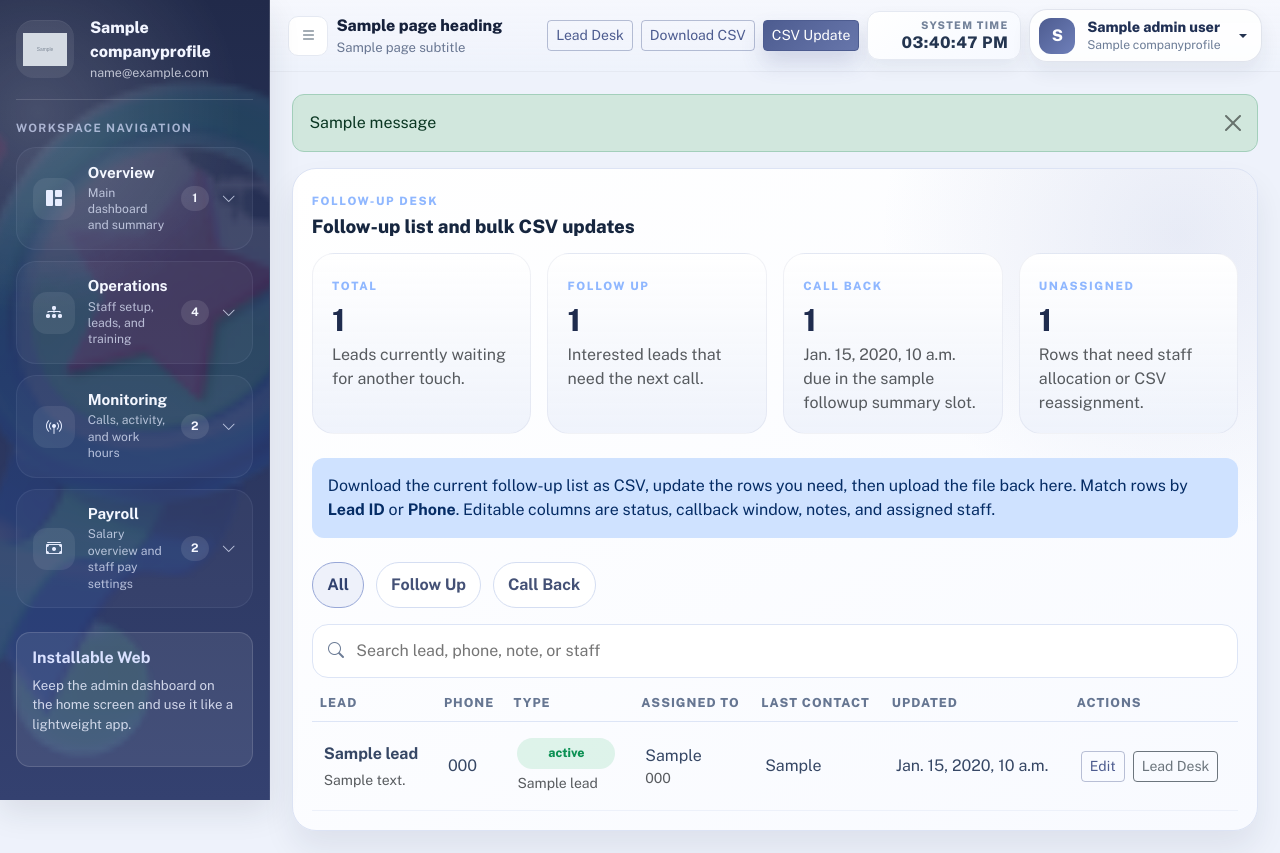
After one commit to blesson7777/HEAVENECTION, a Django app: template templates/admin_followups.html in a window 1280 px wide. The commit adds this page. Run offline with Django 5.2, Linux system fonts and the light colour scheme; tables that the repository leaves empty hold one stand-in row (values such as "Sample post"); the template is opened without the code that fills it: values that come from a table or form of the project are taken from there, most other values are stand-ins (such as "Sample title", 1, 10 or a date in 2020); grey boxes marked "Sample" are stand-in pictures; one stand-in notice (Sample message) is shown; some libraries are stand-ins or nearby versions.

Commit message:
Add follow-up queue page with CSV updates

```diff
--- a/backend/config/urls.py
+++ b/backend/config/urls.py
@@ -14,6 +14,7 @@ urlpatterns = [
     path("staff/", views.staff_page, name="staff-page"),
     path("staff/<uuid:staff_id>/", views.staff_profile_page, name="staff-profile-page"),
     path("leads/", views.leads_page, name="leads-page"),
+    path("followups/", views.followups_page, name="followups-page"),
     path("learning/", views.learning_page, name="learning-page"),
     path("salary/", views.salary_page, name="salary-page"),
     path("salary-control/", views.salary_control_page, name="salary-control-page"),
--- a/static/js/heavenection-calltrack.js
+++ b/static/js/heavenection-calltrack.js
@@ -192,6 +192,7 @@
     function bindSearchAndFilters() {
         const setups = [
             { inputId: "leadSearchInput", tableBodyId: "leadTableBody" },
+            { inputId: "followupSearchInput", tableBodyId: "followupTableBody" },
             { inputId: "callSearchInput", tableBodyId: "callTableBody" },
             { inputId: "staffSearchInput", tableBodyId: "staffTableBody" },
             { inputId: "learningSearchInput", tableBodyId: "learningTableBody" },
--- a/templates/admin_base.html
+++ b/templates/admin_base.html
@@ -18,9 +18,9 @@
     <link href="https://fonts.googleapis.com/css2?family=Public+Sans:wght@400;500;600;700;800&display=swap" rel="stylesheet">
     <link href="https://cdn.jsdelivr.net/npm/bootstrap@5.3.3/dist/css/bootstrap.min.css" rel="stylesheet">
     <link href="https://cdn.jsdelivr.net/npm/bootstrap-icons@1.11.3/font/bootstrap-icons.min.css" rel="stylesheet">
-    <link rel="stylesheet" href="{% static 'css/style.css' %}?v=20260327d">
-    <link rel="stylesheet" href="{% static 'css/dashboard.css' %}?v=20260327d">
-    <link rel="stylesheet" href="{% static 'css/heavenection-calltrack.css' %}?v=20260327d">
+    <link rel="stylesheet" href="{% static 'css/style.css' %}?v=20260327e">
+    <link rel="stylesheet" href="{% static 'css/dashboard.css' %}?v=20260327e">
+    <link rel="stylesheet" href="{% static 'css/heavenection-calltrack.css' %}?v=20260327e">
 </head>
 <body class="mf-theme-admin hc-admin-web">
 <div class="hc-network-overlay" id="heavenectionNetworkOverlay" hidden>
@@ -87,13 +87,13 @@
                 </div>
             </div>
 
-            <div class="hc-sidebar-section{% if active_page == 'staff' or active_page == 'leads' or active_page == 'learning' %} is-expanded{% endif %}">
+            <div class="hc-sidebar-section{% if active_page == 'staff' or active_page == 'leads' or active_page == 'followups' or active_page == 'learning' %} is-expanded{% endif %}">
                 <button
                     type="button"
                     class="hc-sidebar-toggle"
                     data-bs-toggle="collapse"
                     data-bs-target="#hcSidebarOperations"
-                    aria-expanded="{% if active_page == 'staff' or active_page == 'leads' or active_page == 'learning' %}true{% else %}false{% endif %}"
+                    aria-expanded="{% if active_page == 'staff' or active_page == 'leads' or active_page == 'followups' or active_page == 'learning' %}true{% else %}false{% endif %}"
                     aria-controls="hcSidebarOperations"
                 >
                     <span class="hc-sidebar-toggle-icon"><i class="bi bi-diagram-3-fill"></i></span>
@@ -101,10 +101,10 @@
                         <strong>Operations</strong>
                         <small>Staff setup, leads, and training</small>
                     </span>
-                    <span class="hc-sidebar-toggle-badge">3</span>
+                    <span class="hc-sidebar-toggle-badge">4</span>
                     <span class="hc-sidebar-toggle-caret"><i class="bi bi-chevron-down"></i></span>
                 </button>
-                <div class="collapse{% if active_page == 'staff' or active_page == 'leads' or active_page == 'learning' %} show{% endif %}" id="hcSidebarOperations" data-bs-parent="#hcSidebarNav">
+                <div class="collapse{% if active_page == 'staff' or active_page == 'leads' or active_page == 'followups' or active_page == 'learning' %} show{% endif %}" id="hcSidebarOperations" data-bs-parent="#hcSidebarNav">
                     <div class="hc-sidebar-links">
                         <a href="{% url 'staff-page' %}" class="hc-sidebar-link{% if active_page == 'staff' %} active{% endif %}">
                             <i class="bi bi-people-fill"></i>
@@ -113,6 +113,10 @@
                         <a href="{% url 'leads-page' %}" class="hc-sidebar-link{% if active_page == 'leads' %} active{% endif %}">
                             <i class="bi bi-person-lines-fill"></i>
                             <span>Lead Management</span>
+                        </a>
+                        <a href="{% url 'followups-page' %}" class="hc-sidebar-link{% if active_page == 'followups' %} active{% endif %}">
+                            <i class="bi bi-list-check"></i>
+                            <span>Follow-Up Queue</span>
                         </a>
                         <a href="{% url 'learning-page' %}" class="hc-sidebar-link{% if active_page == 'learning' %} active{% endif %}">
                             <i class="bi bi-journal-play"></i>
@@ -247,7 +251,7 @@
                 {% if messages %}
                 <div class="hc-page-flash-stack">
                     {% for message in messages %}
-                    <div class="alert alert-{% if message.tags == 'error' %}danger{% elif message.tags == 'success' %}success{% else %}primary{% endif %} alert-dismissible fade show" role="alert">
+                    <div class="alert alert-{% if message.tags == 'error' %}danger{% elif message.tags == 'success' %}success{% elif message.tags == 'warning' %}warning{% else %}primary{% endif %} alert-dismissible fade show" role="alert">
                         {{ message }}
                         <button type="button" class="btn-close" data-bs-dismiss="alert" aria-label="Close"></button>
                     </div>
@@ -277,10 +281,10 @@ window.heavenectionAdmin = {
 </script>
 <script src="https://cdn.jsdelivr.net/npm/bootstrap@5.3.3/dist/js/bootstrap.bundle.min.js"></script>
 <script src="https://cdn.jsdelivr.net/npm/chart.js"></script>
-<script src="{% static 'js/heavenection-network.js' %}?v=20260327d"></script>
-<script src="{% static 'js/dashboard-ux.js' %}?v=20260327d"></script>
-<script src="{% static 'js/heavenection-calltrack.js' %}?v=20260327d"></script>
-<script src="{% static 'js/heavenection-pwa.js' %}?v=20260327d"></script>
+<script src="{% static 'js/heavenection-network.js' %}?v=20260327e"></script>
+<script src="{% static 'js/dashboard-ux.js' %}?v=20260327e"></script>
+<script src="{% static 'js/heavenection-calltrack.js' %}?v=20260327e"></script>
+<script src="{% static 'js/heavenection-pwa.js' %}?v=20260327e"></script>
 {% block extra_scripts %}{% endblock %}
 </body>
 </html>
--- /dev/null
+++ b/templates/admin_followups.html
@@ -0,0 +1,227 @@
+{% extends "admin_base.html" %}
+
+{% block page_actions %}
+<a href="{% url 'leads-page' %}" class="btn btn-outline-primary btn-sm">Lead Desk</a>
+<a href="{% url 'followups-page' %}?download=csv" class="btn btn-outline-primary btn-sm">Download CSV</a>
+<button type="button" class="btn btn-primary btn-sm" data-bs-toggle="modal" data-bs-target="#followupUpdateModal">CSV Update</button>
+{% endblock %}
+
+{% block admin_content %}
+<section class="hc-surface-card animate-on-scroll">
+    <div class="mf-db2-panel-head mb-3">
+        <div>
+            <span class="mf-db2-kicker">Follow-Up Desk</span>
+            <h5>Follow-up list and bulk CSV updates</h5>
+        </div>
+    </div>
+
+    <div class="row g-3 mb-4">
+        <div class="col-xl-3 col-md-6">
+            <div class="hc-summary-card h-100">
+                <span class="mf-db2-kicker">Total</span>
+                <h3 class="mb-1">{{ followup_summary.total_followups }}</h3>
+                <p class="mb-0 text-muted">Leads currently waiting for another touch.</p>
+            </div>
+        </div>
+        <div class="col-xl-3 col-md-6">
+            <div class="hc-summary-card h-100">
+                <span class="mf-db2-kicker">Follow Up</span>
+                <h3 class="mb-1">{{ followup_summary.follow_up_count }}</h3>
+                <p class="mb-0 text-muted">Interested leads that need the next call.</p>
+            </div>
+        </div>
+        <div class="col-xl-3 col-md-6">
+            <div class="hc-summary-card h-100">
+                <span class="mf-db2-kicker">Call Back</span>
+                <h3 class="mb-1">{{ followup_summary.callback_count }}</h3>
+                <p class="mb-0 text-muted">{{ followup_summary.due_now_count }} due in the {{ followup_summary.current_slot_label|lower }} slot.</p>
+            </div>
+        </div>
+        <div class="col-xl-3 col-md-6">
+            <div class="hc-summary-card h-100">
+                <span class="mf-db2-kicker">Unassigned</span>
+                <h3 class="mb-1">{{ followup_summary.unassigned_count }}</h3>
+                <p class="mb-0 text-muted">Rows that need staff allocation or CSV reassignment.</p>
+            </div>
+        </div>
+    </div>
+
+    <div class="alert alert-primary border-0 mb-4" role="alert">
+        Download the current follow-up list as CSV, update the rows you need, then upload the file back here. Match rows by <strong>Lead ID</strong> or <strong>Phone</strong>. Editable columns are status, callback window, notes, and assigned staff.
+    </div>
+
+    <div class="hc-filter-row">
+        <button type="button" class="hc-filter-chip is-active" data-filter-status="all">All</button>
+        <button type="button" class="hc-filter-chip" data-filter-status="interested">Follow Up</button>
+        <button type="button" class="hc-filter-chip" data-filter-status="call_back">Call Back</button>
+    </div>
+
+    <div class="hc-search-box">
+        <i class="bi bi-search"></i>
+        <input type="search" id="followupSearchInput" placeholder="Search lead, phone, note, or staff">
+    </div>
+
+    <div class="table-responsive">
+        <table class="table hc-table align-middle mb-0">
+            <thead>
+                <tr>
+                    <th>Lead</th>
+                    <th>Phone</th>
+                    <th>Type</th>
+                    <th>Assigned To</th>
+                    <th>Last Contact</th>
+                    <th>Updated</th>
+                    <th>Actions</th>
+                </tr>
+            </thead>
+            <tbody id="followupTableBody">
+                {% for lead in followup_rows %}
+                <tr data-status="{{ lead.status }}">
+                    <td>
+                        <strong>{{ lead.name }}</strong>
+                        <div class="text-muted small">{{ lead.notes|default:"No notes" }}</div>
+                    </td>
+                    <td>{{ lead.phone }}</td>
+                    <td>
+                        <span class="hc-status hc-status-{% if lead.status == 'call_back' %}warning{% else %}success{% endif %}">{{ lead.status_label }}</span>
+                        {% if lead.callback_window_label %}
+                        <div class="small text-muted mt-1">
+                            {{ lead.callback_window_label }}
+                            {% if lead.is_due_now %}<span class="badge text-bg-warning ms-1">Due Now</span>{% endif %}
+                        </div>
+                        {% endif %}
+                    </td>
+                    <td>
+                        {{ lead.assigned_to }}
+                        {% if lead.assigned_to_phone %}
+                        <div class="small text-muted">{{ lead.assigned_to_phone }}</div>
+                        {% endif %}
+                    </td>
+                    <td>{{ lead.last_contacted }}</td>
+                    <td>{{ lead.updated_at }}</td>
+                    <td>
+                        <div class="d-flex gap-2 flex-wrap">
+                            <button
+                                type="button"
+                                class="btn btn-outline-primary btn-sm js-edit-lead"
+                                data-lead-id="{{ lead.id }}"
+                                data-name="{{ lead.name }}"
+                                data-phone="{{ lead.phone }}"
+                                data-status="{{ lead.status }}"
+                                data-callback-window="{{ lead.callback_window }}"
+                                data-assigned-to-id="{{ lead.assigned_to_id }}"
+                                data-notes="{{ lead.notes }}"
+                            >Edit</button>
+                            <a href="{% url 'leads-page' %}" class="btn btn-outline-secondary btn-sm">Lead Desk</a>
+                        </div>
+                    </td>
+                </tr>
+                {% empty %}
+                <tr><td colspan="7" class="text-center py-4">No follow-up leads are waiting right now.</td></tr>
+                {% endfor %}
+            </tbody>
+        </table>
+    </div>
+</section>
+
+<div class="modal fade" id="followupUpdateModal" tabindex="-1" aria-hidden="true">
+    <div class="modal-dialog modal-dialog-centered">
+        <div class="modal-content hc-modal-card">
+            <div class="modal-header border-0 pb-0">
+                <div>
+                    <span class="mf-db2-kicker">Follow-Up CSV</span>
+                    <h5 class="modal-title mt-1">Upload Follow-Up Updates</h5>
+                </div>
+                <button type="button" class="btn-close" data-bs-dismiss="modal" aria-label="Close"></button>
+            </div>
+            <div class="modal-body pt-3">
+                <form method="post" action="{% url 'followups-page' %}" enctype="multipart/form-data">
+                    {% csrf_token %}
+                    <input type="hidden" name="followup_action" value="csv_update">
+                    <div class="mb-3">
+                        <label class="form-label fw-semibold" for="followupUpdateFile">CSV or Excel file</label>
+                        <input type="file" class="form-control" id="followupUpdateFile" name="file" accept=".csv,.xlsx,.xlsm" required>
+                        <div class="form-text">
+                            Use the downloaded file format. Keep the Lead ID or Phone column so the system can match each row.
+                        </div>
+                    </div>
+                    <div class="alert alert-light border mb-0">
+                        Supported update columns: <strong>Status</strong>, <strong>Callback Window</strong>, <strong>Notes</strong>, <strong>Assigned Staff</strong>, and <strong>Assigned Staff Phone</strong>.
+                    </div>
+                    <div class="d-flex justify-content-end gap-2 mt-4">
+                        <button type="button" class="btn btn-outline-primary" data-bs-dismiss="modal">Cancel</button>
+                        <button type="submit" class="btn btn-primary">Update Follow-Ups</button>
+                    </div>
+                </form>
+            </div>
+        </div>
+    </div>
+</div>
+
+<div class="modal fade" id="leadModal" tabindex="-1" aria-hidden="true">
+    <div class="modal-dialog modal-dialog-centered">
+        <div class="modal-content hc-modal-card">
+            <div class="modal-header border-0 pb-0">
+                <div>
+                    <span class="mf-db2-kicker">Lead Setup</span>
+                    <h5 class="modal-title mt-1" id="leadModalTitle">Edit Lead</h5>
+                </div>
+                <button type="button" class="btn-close" data-bs-dismiss="modal" aria-label="Close"></button>
+            </div>
+            <div class="modal-body pt-3">
+                <form id="leadForm">
+                    <input type="hidden" id="leadFormId">
+                    <div class="row g-3">
+                        <div class="col-12">
+                            <label class="form-label fw-semibold" for="leadName">Lead Name</label>
+                            <input type="text" class="form-control" id="leadName" required>
+                        </div>
+                        <div class="col-12">
+                            <label class="form-label fw-semibold" for="leadPhone">Phone Number</label>
+                            <input type="text" class="form-control" id="leadPhone" required>
+                        </div>
+                        <div class="col-md-6">
+                            <label class="form-label fw-semibold" for="leadStatus">Status</label>
+                            <select class="form-select" id="leadStatus">
+                                <option value="new">New</option>
+                                <option value="interested">Follow Up</option>
+                                <option value="not_interested">Rejected</option>
+                                <option value="no_answer">No Response</option>
+                                <option value="call_back">Call Back</option>
+                                <option value="converted">Converted</option>
+                            </select>
+                        </div>
+                        <div class="col-md-6">
+                            <label class="form-label fw-semibold" for="leadCallbackWindow">Call Back Slot</label>
+                            <select class="form-select" id="leadCallbackWindow">
+                                <option value="">Choose slot</option>
+                                <option value="noon">Noon</option>
+                                <option value="evening">Evening</option>
+                                <option value="night">Night</option>
+                            </select>
+                        </div>
+                        <div class="col-md-6">
+                            <label class="form-label fw-semibold" for="leadAssignedTo">Assign To</label>
+                            <select class="form-select" id="leadAssignedTo">
+                                <option value="">Unassigned</option>
+                                {% for staff in staff_options %}
+                                <option value="{{ staff.id }}">{{ staff.name }}</option>
+                                {% endfor %}
+                            </select>
+                        </div>
+                        <div class="col-12">
+                            <label class="form-label fw-semibold" for="leadNotes">Notes</label>
+                            <textarea class="form-control" id="leadNotes" rows="4"></textarea>
+                        </div>
+                    </div>
+                    <div id="leadFormFeedback" class="hc-form-feedback d-none mt-3"></div>
+                    <div class="d-flex justify-content-end gap-2 mt-4">
+                        <button type="button" class="btn btn-outline-primary" data-bs-dismiss="modal">Cancel</button>
+                        <button type="submit" class="btn btn-primary" id="leadSubmitButton">Save Lead</button>
+                    </div>
+                </form>
+            </div>
+        </div>
+    </div>
+</div>
+{% endblock %}
```
Also changed, not shown: backend/apps/telecalling/serializers.py (+10 -0 lines), backend/apps/telecalling/services.py (+333 -0 lines), backend/apps/telecalling/views.py (+62 -0 lines).
